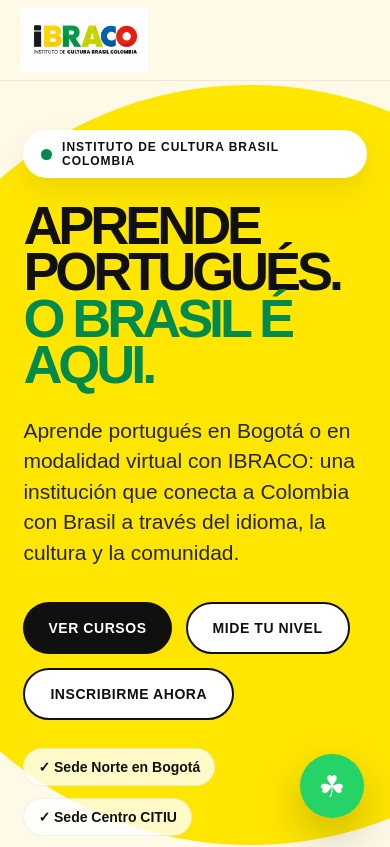
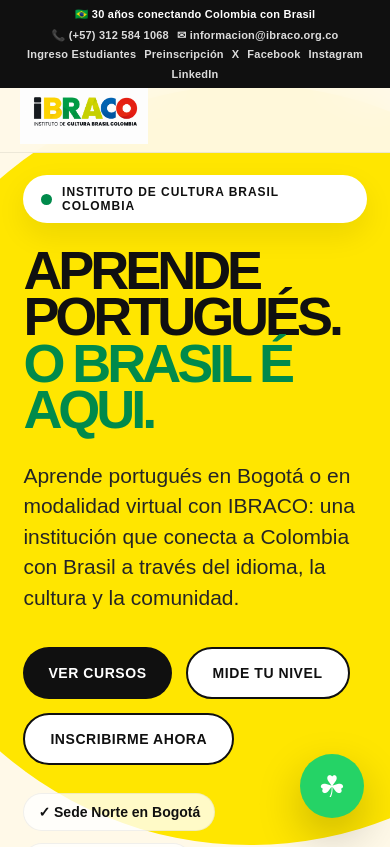
Before and after one commit to pablogalofre/ibraco-web, a Next.js app: page / in a window 390 px wide. Shown: the top 847 px of the page. Built offline with nearby package versions, Linux system fonts and the light colour scheme.

Commit message:
Agrega barra superior institucional IBRACO

```diff
--- a/app/globals.css
+++ b/app/globals.css
@@ -21,10 +21,58 @@
     }
     a{text-decoration:none;color:inherit}
     img{display:block;max-width:100%}
+.topbar{
+  position:fixed;
+  top:0;
+  left:0;
+  width:100%;
+  z-index:1200;
+  height:38px;
+  background:var(--black);
+  color:var(--white);
+  display:grid;
+  grid-template-columns:1fr auto 1fr;
+  align-items:center;
+  padding:0 6vw;
+  font-size:12px;
+  font-weight:800;
+  letter-spacing:.02em;
+}
 
+.topbar-left,
+.topbar-right{
+  display:flex;
+  align-items:center;
+  gap:18px;
+}
+
+.topbar-right{
+  justify-content:flex-end;
+}
+
+.topbar-center{
+  background:var(--white);
+  color:var(--black);
+  height:38px;
+  padding:0 26px;
+  display:flex;
+  align-items:center;
+  font-weight:800;
+}
+
+.topbar a{
+  color:var(--white);
+  opacity:.85;
+}
+
+.topbar a:hover{
+  color:var(--yellow);
+  opacity:1;
+}
    .navbar{
   position:fixed;
-      top:0;left:0;
+  top:38px;
+  left:0;
   width:100%;
   z-index:1000;
   padding:8px 6vw;
@@ -101,7 +149,7 @@
 
    .hero{
   min-height:100vh;
-      padding:155px 6vw 80px;
+  padding:190px 6vw 80px;
   display:grid;
   grid-template-columns:1.03fr .97fr;
   gap:54px;
@@ -579,6 +627,33 @@
       .quick-path,.course-grid,.why-grid,.culture-cards,.cycle-grid,.alumni-benefits,.hero-stats,.campus-grid,.lusophone-grid{grid-template-columns:1fr}
       .alumni-box,.test-box{padding:30px}
       .final-cta h2{font-size:62px}
+      .topbar{
+  height:auto;
+  grid-template-columns:1fr;
+  gap:6px;
+  padding:8px 5vw;
+  font-size:11px;
+  text-align:center;
+}
+
+.topbar-left,
+.topbar-right{
+  justify-content:center;
+  flex-wrap:wrap;
+  gap:8px;
+}
+
+.topbar-center{
+  display:none;
+}
+
+.navbar{
+  top:72px;
+}
+
+.hero{
+  padding-top:175px;
+}
     }
 
 /* Fallback visual cuando una imagen local todavía no existe */
--- a/app/page.tsx
+++ b/app/page.tsx
@@ -1,6 +1,26 @@
 export default function Home() {
   return (
     <>
+    <div className="topbar">
+  <div className="topbar-left">
+    <span>🇧🇷 30 años conectando Colombia con Brasil</span>
+    <a href="tel:+573125841068">📞 (+57) 312 584 1068</a>
+    <a href="mailto:informacion@ibraco.org.co">✉ informacion@ibraco.org.co</a>
+  </div>
+
+  <div className="topbar-center">
+    <span>🇨🇴 Español</span>
+  </div>
+
+  <div className="topbar-right">
+    <a href="#">Ingreso Estudiantes</a>
+    <a href="#">Preinscripción</a>
+    <a href="#">X</a>
+    <a href="#">Facebook</a>
+    <a href="#">Instagram</a>
+    <a href="#">LinkedIn</a>
+  </div>
+</div>
       <header className="navbar">
         <a href="#" className="logo-box" aria-label="IBRACO inicio">
           <img
```
Lines whose indentation alone changed are shown as unchanged.
